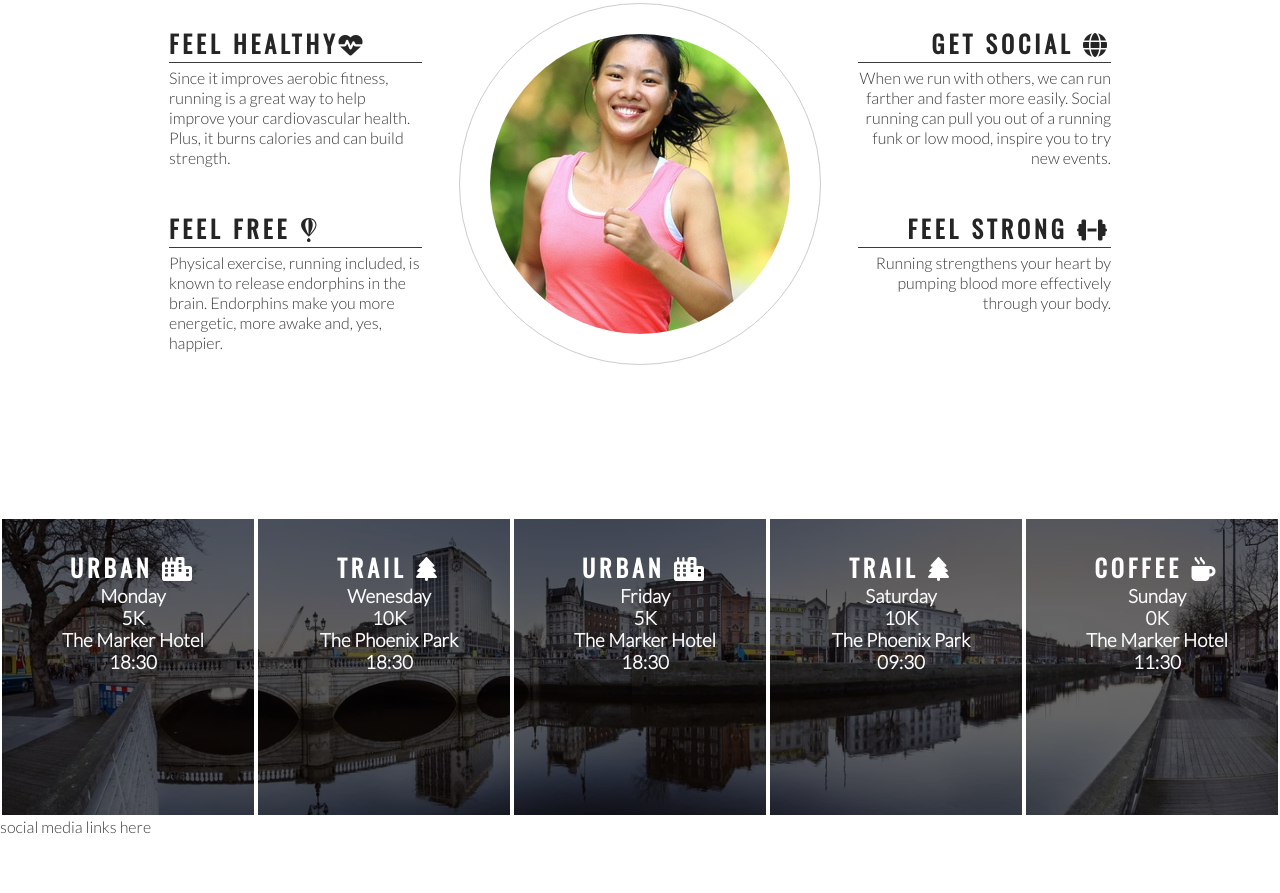
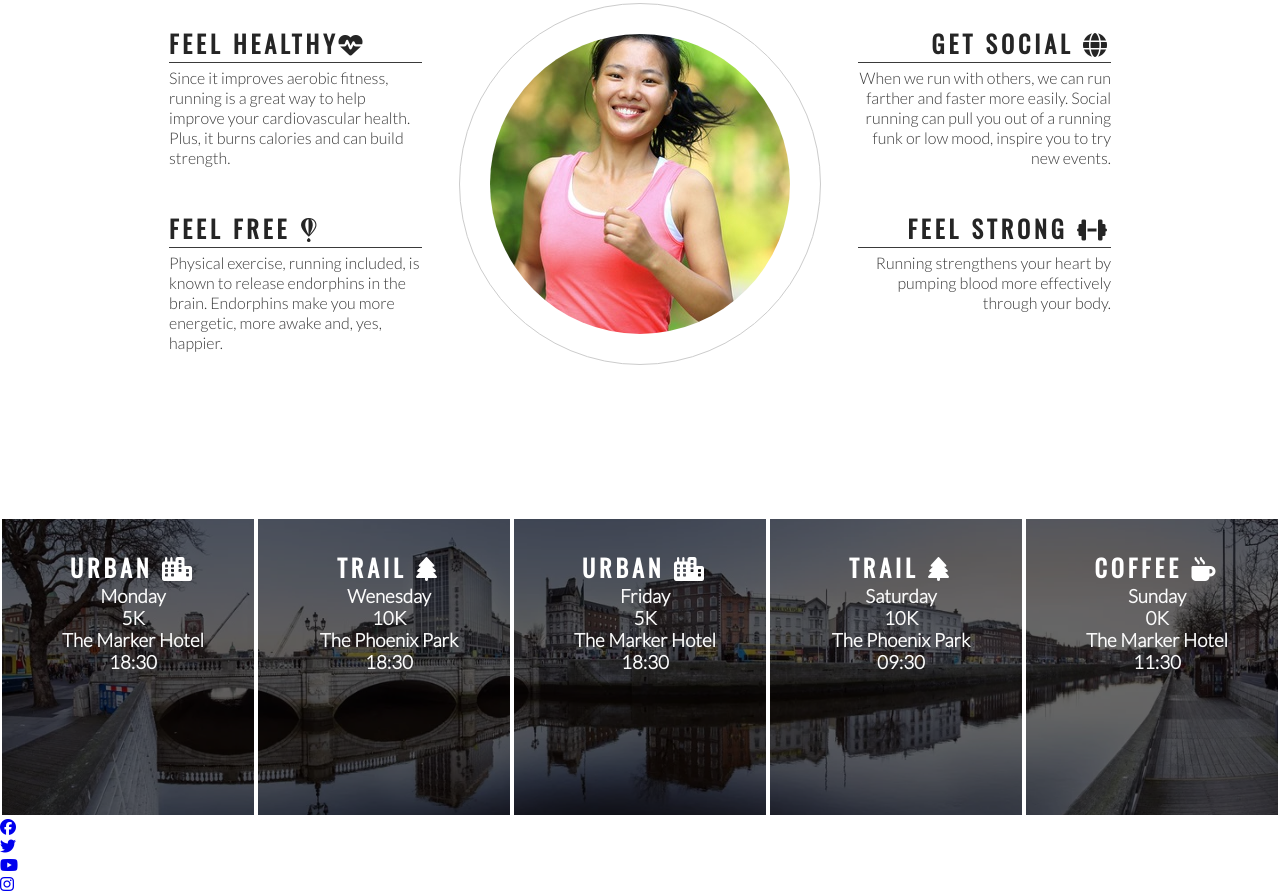
Before and after one commit to lizac9/love-running, a plain HTML site: page index.html in a window 1280 px wide. Shown: the part 778-1671 px from the top of the page. Before the commit the page ends 1614 px from the top, so only its background shows below. Drawn offline with nearby package versions, Linux system fonts and the light colour scheme.

Commit message:
Add social media icons to footer

```diff
--- a/index.html
+++ b/index.html
@@ -121,7 +121,28 @@
         </div>
     </section>
     <footer>
-        social media links here
+        <ul>
+            <li>
+                <a href="https://facebook.com" target="_blank" rel="noopener"
+                aria-label="visit our Facebook page (opens in a new tab)">
+                <i class="fa-brands fa-facebook"></i></a>
+            </li>
+            <li>
+                <a href="https://twitter.com" target="_blank" rel="noopener"
+                aria-label="visit our Twitter page (opens in a new tab)">
+                <i class="fa-brands fa-twitter"></i></a>
+            </li>
+            <li>
+                <a href="https://youtube.com" target="_blank" rel="noopener"
+                aria-label="visit our YouTube page (opens in a new tab)">
+                <i class="fa-brands fa-youtube"></i></a>
+            </li>
+            <li>
+                <a href="https://instagram.com" target="_blank" rel="noopener"
+                aria-label="visit our Instagram page (opens in a new tab)">
+                <i class="fa-brands fa-instagram"></i></a>
+            </li>
+        </ul>
     </footer>
 
     <!-- font awesome script -->
```
